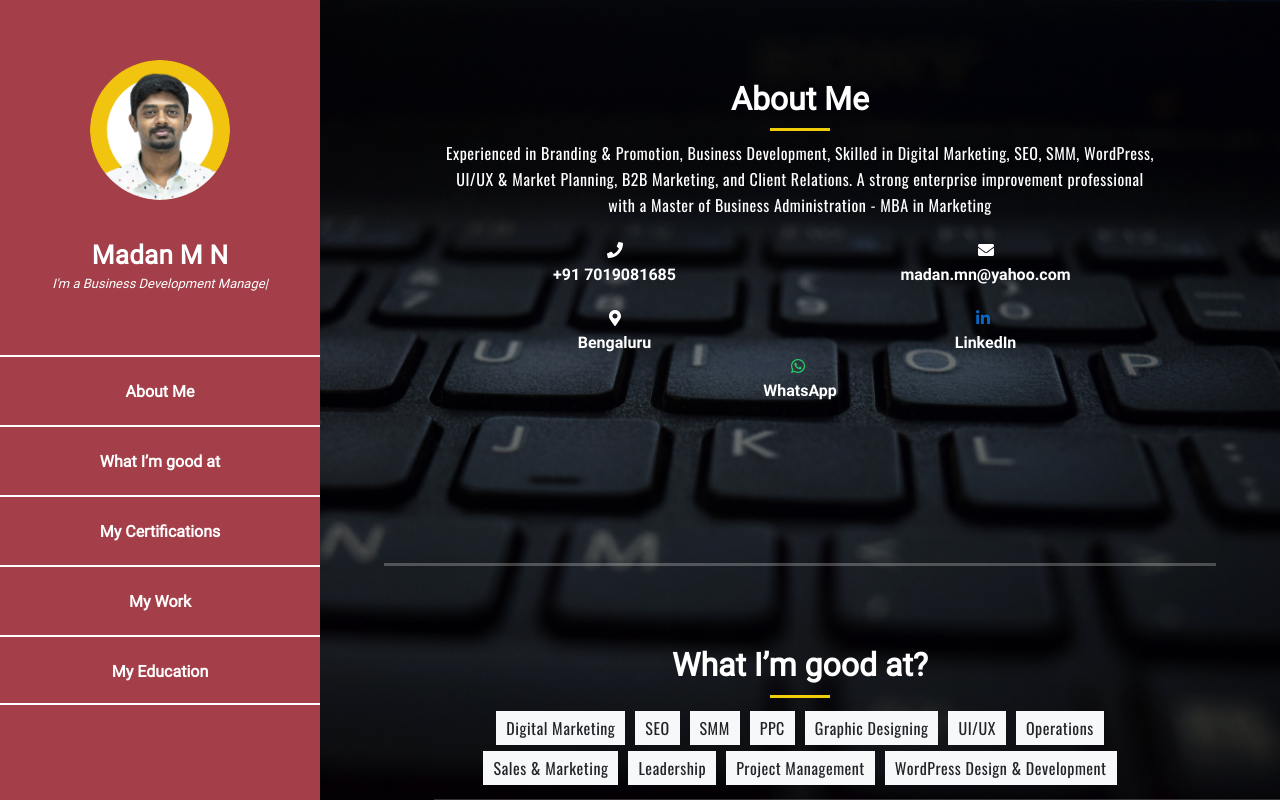
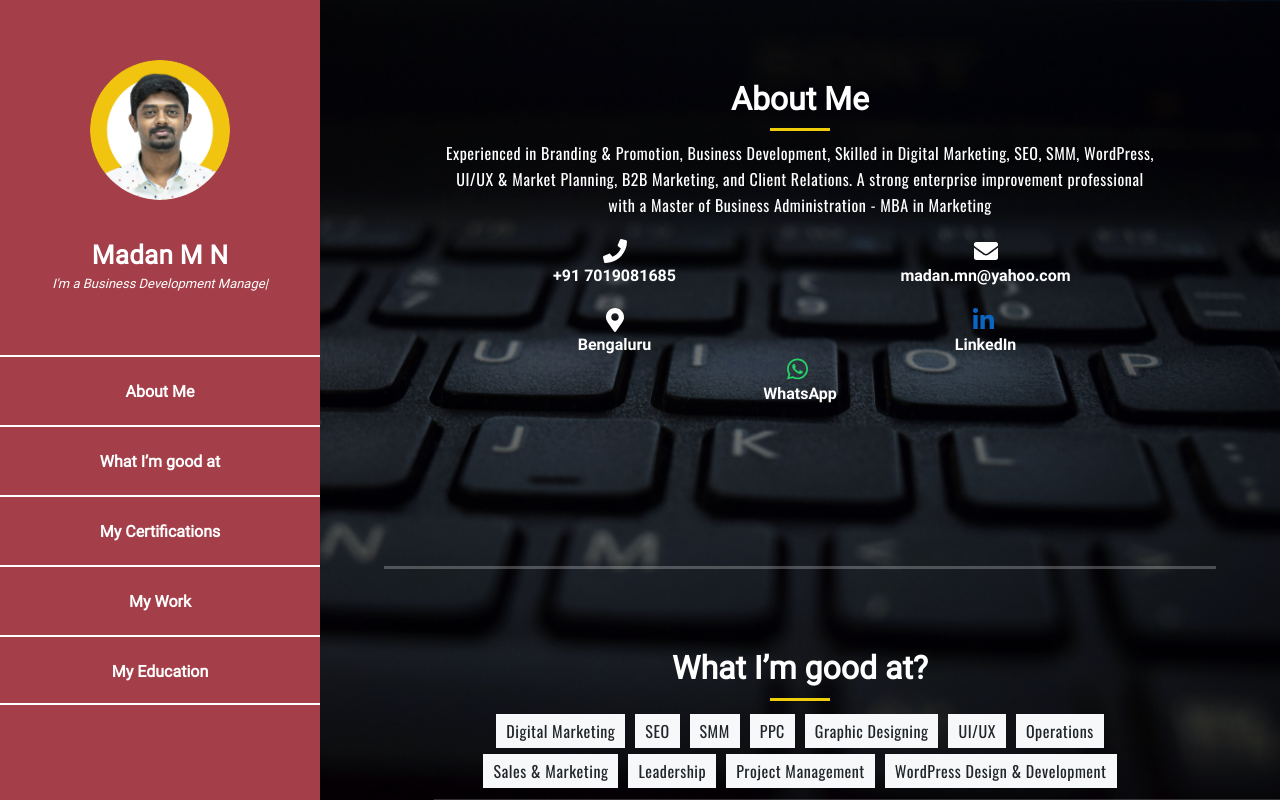
Before and after one commit to madan-mn/portfolio, a React (Create React App) app: page / in a window 1280 px wide. Shown: the top 800 px of the page. Built offline with nearby package versions, Linux system fonts and the light colour scheme.

Commit message:
increase size of icons

```diff
--- a/src/Home.js
+++ b/src/Home.js
@@ -44,7 +44,7 @@ const Home2 = () => {
           ></Icon>
           <div className="container">
             <div className="image">
-              <a href="/#">
+              <a href="/portfolio/#">
                 <img src={require("./images/profile.png")} alt="Madan M N" />
               </a>
             </div>
@@ -91,19 +91,19 @@ const Home2 = () => {
               <Row>
                 <Col>
                   {" "}
-                  <Icon icon="phone" />
+                  <Icon icon="phone" size="xl" />
                   <br />
                   +91 7019081685
                 </Col>
                 <Col>
-                  <Icon icon="envelope" />
+                  <Icon icon="envelope" size="xl" />
                   <br />
                   <a href="mailto:madan.mn@yahoo.com">madan.mn@yahoo.com</a>
                 </Col>
               </Row>
               <Row>
                 <Col>
-                  <Icon icon="map-marker-alt" />
+                  <Icon icon="map-marker-alt" size="xl" />
                   <br />
                   Bengaluru
                 </Col>
@@ -118,6 +118,7 @@ const Home2 = () => {
                       icon={["fab", "linkedin-in"]}
                       color="#0a66c2"
                       style={{ marginRight: 5 }}
+                      size="xl"
                     />
                     <br />
                     LinkedIn
@@ -137,6 +138,7 @@ const Home2 = () => {
                         icon={["fab", "whatsapp"]}
                         color="#25D366"
                         style={{ marginRight: 5 }}
+                        size="xl"
                       />
                       <br />
                       WhatsApp
```
